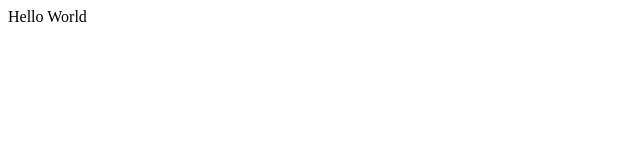
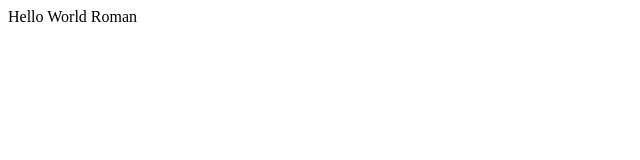
Before and after one commit to RomaDivyk/learning_git-, a plain HTML site: page index.html in a window 1280 px wide. Shown: the full height of the page, 0-640 px from the left. Drawn offline with Linux system fonts and the light colour scheme.

Commit message:
changed index.html

```diff
--- a/index.html
+++ b/index.html
@@ -8,6 +8,6 @@
     <title>Document</title>
   </head>
   <body>
-    Hello World
+    Hello World Roman
   </body>
 </html>
```
